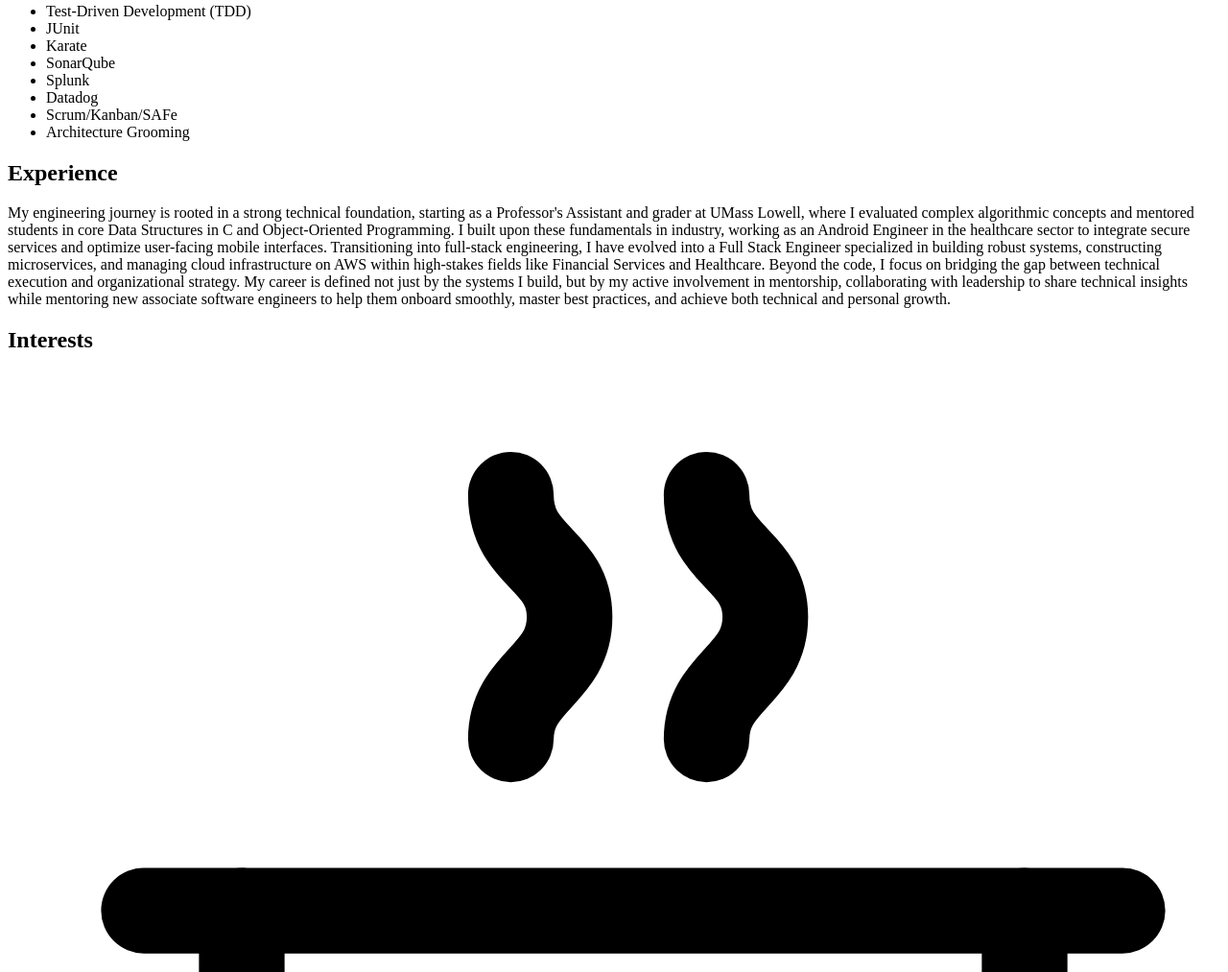
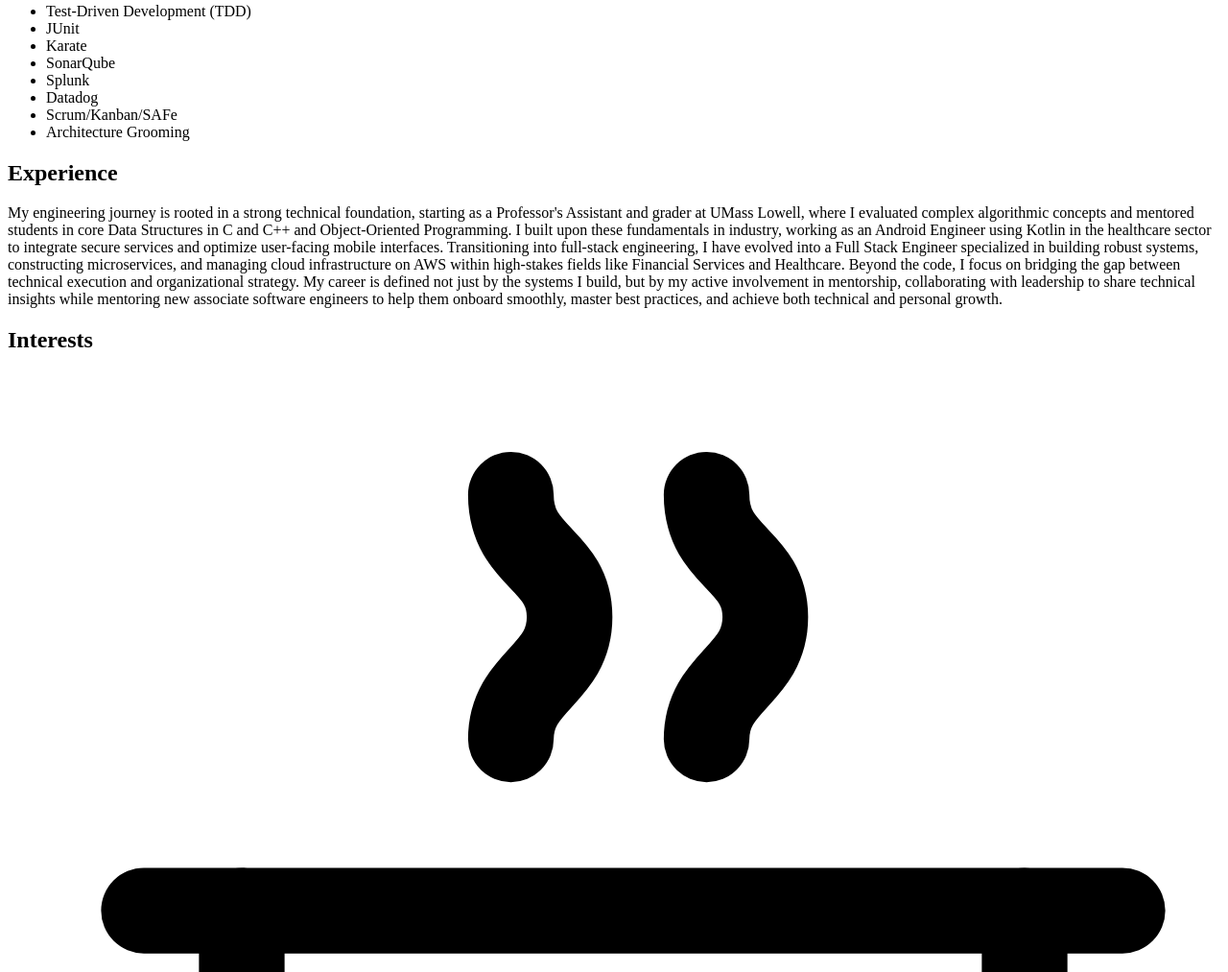
Before and after one commit to aseelalmanahy/personal.github.io, a website with bundled scripts: page src/index.html in a window 1280 px wide. Shown: the part 1483-2496 px from the top of the page at 96% size. Built offline with nearby package versions, Linux system fonts and the light colour scheme.

Commit message:
fix: Experience narrative names C and C++ and Kotlin
Owner correction to FR-011: the teaching role covered Data Structures in
C and C++, and the Android role used Kotlin. Test, page, spec, and gate
log updated; npm run verify passes.

```diff
--- a/src/index.html
+++ b/src/index.html
@@ -203,17 +203,18 @@
           <p class="experience__narrative">
             My engineering journey is rooted in a strong technical foundation, starting as a
             Professor's Assistant and grader at UMass Lowell, where I evaluated complex algorithmic
-            concepts and mentored students in core Data Structures in C and Object-Oriented
+            concepts and mentored students in core Data Structures in C and C++ and Object-Oriented
             Programming. I built upon these fundamentals in industry, working as an Android Engineer
-            in the healthcare sector to integrate secure services and optimize user-facing mobile
-            interfaces. Transitioning into full-stack engineering, I have evolved into a Full Stack
-            Engineer specialized in building robust systems, constructing microservices, and
-            managing cloud infrastructure on AWS within high-stakes fields like Financial Services
-            and Healthcare. Beyond the code, I focus on bridging the gap between technical execution
-            and organizational strategy. My career is defined not just by the systems I build, but
-            by my active involvement in mentorship, collaborating with leadership to share technical
-            insights while mentoring new associate software engineers to help them onboard smoothly,
-            master best practices, and achieve both technical and personal growth.
+            using Kotlin in the healthcare sector to integrate secure services and optimize
+            user-facing mobile interfaces. Transitioning into full-stack engineering, I have evolved
+            into a Full Stack Engineer specialized in building robust systems, constructing
+            microservices, and managing cloud infrastructure on AWS within high-stakes fields like
+            Financial Services and Healthcare. Beyond the code, I focus on bridging the gap between
+            technical execution and organizational strategy. My career is defined not just by the
+            systems I build, but by my active involvement in mentorship, collaborating with
+            leadership to share technical insights while mentoring new associate software engineers
+            to help them onboard smoothly, master best practices, and achieve both technical and
+            personal growth.
           </p>
         </div>
       </section>
```
Also changed, not shown: specs/001-portfolio-website/checklists/implementation-gates.md (+7 -0 lines), specs/001-portfolio-website/checklists/requirements.md (+2 -0 lines), specs/001-portfolio-website/spec.md (+7 -2 lines), specs/001-portfolio-website/tasks.md (+10 -0 lines), tests/e2e/about-experience.spec.js (+11 -10 lines).
